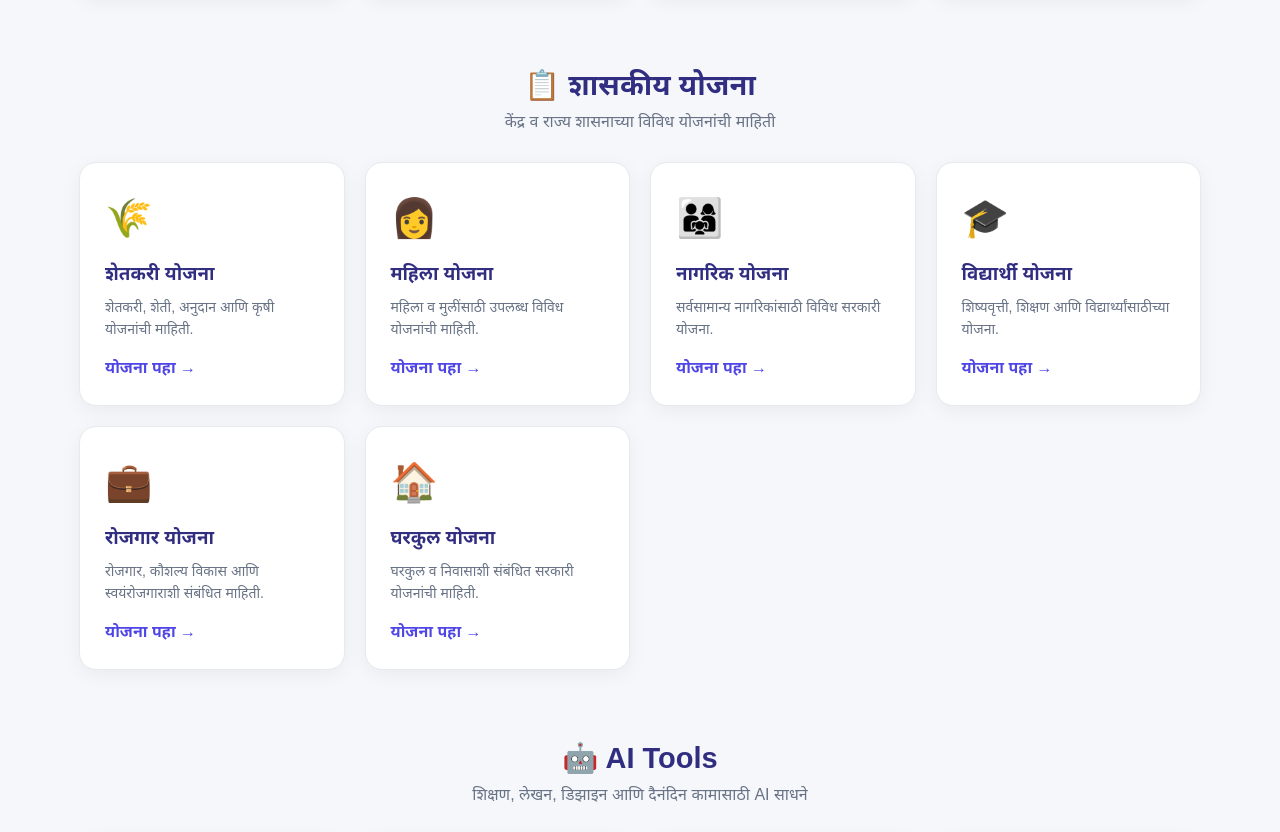
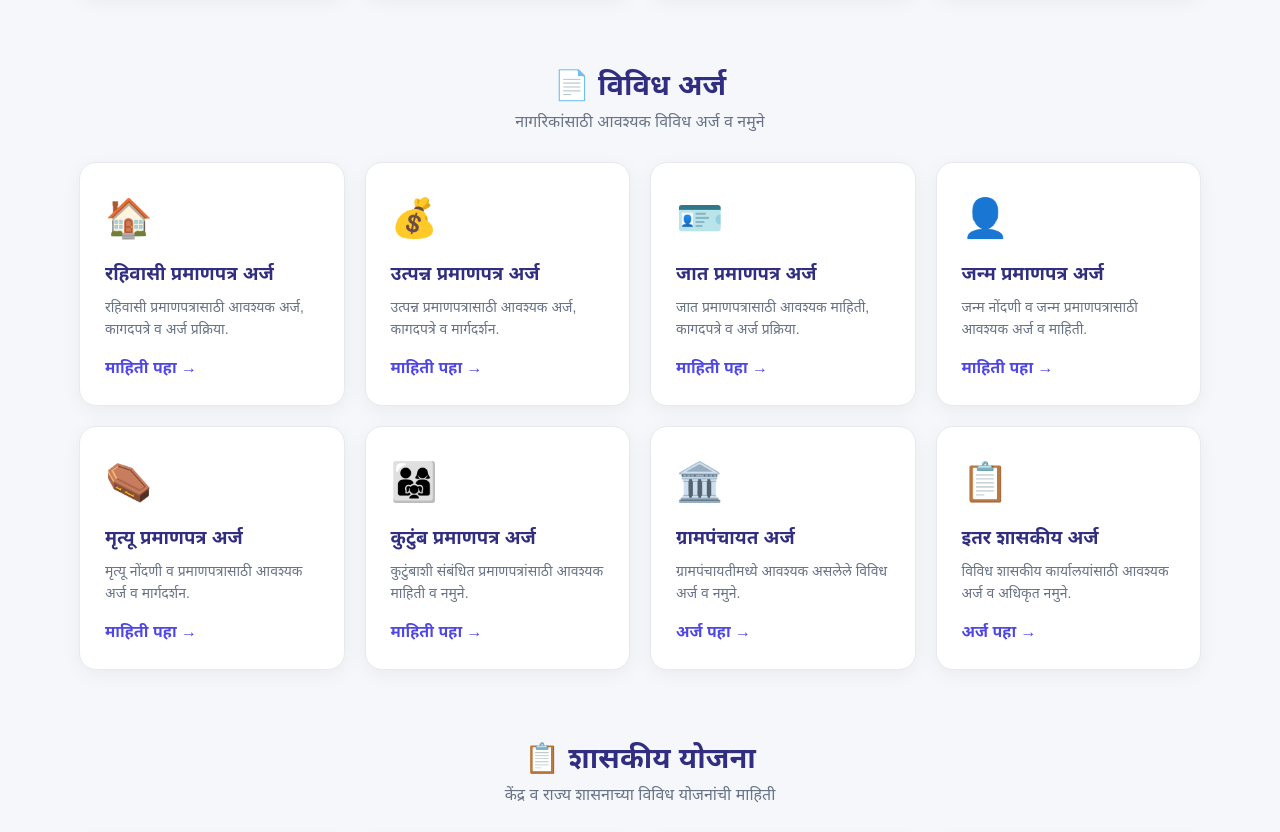
Before and after one commit to vilasmulak/ai-sathi-portal, a plain HTML site: page index.html in a window 1280 px wide. Shown: the part 1673-2505 px from the top of the page. Drawn offline with Linux system fonts and the light colour scheme.

Commit message:
Add विविध अर्ज section
Added various application cards with titles, descriptions, and icons for different certificates and government forms.

```diff
--- a/index.html
+++ b/index.html
@@ -588,7 +588,100 @@ footer p{
 
 </section>
 
+<!-- APPLICATIONS -->
 
+<section class="section" id="applications">
+
+  <div class="section-title">
+    <h2>📄 विविध अर्ज</h2>
+    <p>नागरिकांसाठी आवश्यक विविध अर्ज व नमुने</p>
+  </div>
+
+  <div class="grid">
+
+    <div class="card searchable">
+      <div class="icon">🏠</div>
+      <h3>रहिवासी प्रमाणपत्र अर्ज</h3>
+      <p>
+        रहिवासी प्रमाणपत्रासाठी आवश्यक अर्ज,
+        कागदपत्रे व अर्ज प्रक्रिया.
+      </p>
+      <a href="#applications">माहिती पहा →</a>
+    </div>
+
+    <div class="card searchable">
+      <div class="icon">💰</div>
+      <h3>उत्पन्न प्रमाणपत्र अर्ज</h3>
+      <p>
+        उत्पन्न प्रमाणपत्रासाठी आवश्यक अर्ज,
+        कागदपत्रे व मार्गदर्शन.
+      </p>
+      <a href="#applications">माहिती पहा →</a>
+    </div>
+
+    <div class="card searchable">
+      <div class="icon">🪪</div>
+      <h3>जात प्रमाणपत्र अर्ज</h3>
+      <p>
+        जात प्रमाणपत्रासाठी आवश्यक माहिती,
+        कागदपत्रे व अर्ज प्रक्रिया.
+      </p>
+      <a href="#applications">माहिती पहा →</a>
+    </div>
+
+    <div class="card searchable">
+      <div class="icon">👤</div>
+      <h3>जन्म प्रमाणपत्र अर्ज</h3>
+      <p>
+        जन्म नोंदणी व जन्म प्रमाणपत्रासाठी
+        आवश्यक अर्ज व माहिती.
+      </p>
+      <a href="#applications">माहिती पहा →</a>
+    </div>
+
+    <div class="card searchable">
+      <div class="icon">⚰️</div>
+      <h3>मृत्यू प्रमाणपत्र अर्ज</h3>
+      <p>
+        मृत्यू नोंदणी व प्रमाणपत्रासाठी
+        आवश्यक अर्ज व मार्गदर्शन.
+      </p>
+      <a href="#applications">माहिती पहा →</a>
+    </div>
+
+    <div class="card searchable">
+      <div class="icon">👨‍👩‍👧</div>
+      <h3>कुटुंब प्रमाणपत्र अर्ज</h3>
+      <p>
+        कुटुंबाशी संबंधित प्रमाणपत्रांसाठी
+        आवश्यक माहिती व नमुने.
+      </p>
+      <a href="#applications">माहिती पहा →</a>
+    </div>
+
+    <div class="card searchable">
+      <div class="icon">🏛️</div>
+      <h3>ग्रामपंचायत अर्ज</h3>
+      <p>
+        ग्रामपंचायतीमध्ये आवश्यक असलेले
+        विविध अर्ज व नमुने.
+      </p>
+      <a href="#applications">अर्ज पहा →</a>
+    </div>
+
+    <div class="card searchable">
+      <div class="icon">📋</div>
+      <h3>इतर शासकीय अर्ज</h3>
+      <p>
+        विविध शासकीय कार्यालयांसाठी आवश्यक
+        अर्ज व अधिकृत नमुने.
+      </p>
+      <a href="#applications">अर्ज पहा →</a>
+    </div>
+
+  </div>
+
+</section>
 <!-- SCHEMES -->
 
 <section class="section" id="schemes">
```
